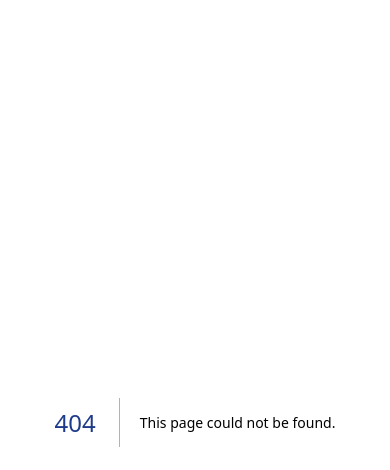
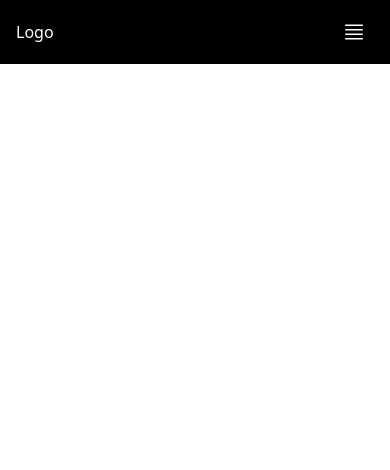
Before and after one commit to Abdul-Rahimm/online-business-platform-Saas---NextJs, a Next.js app in the folder admin/: page /misc/Navbar in a window 390 px wide. Before the commit this address had no page. Shown: the top 470 px of the page. Built offline with nearby package versions, Linux system fonts and the light colour scheme.

Commit message:
created an example responsive menu in misc/navbar

```diff
--- /dev/null
+++ b/admin/components/extras/Button.js
@@ -0,0 +1,11 @@
+import React from 'react'
+
+const Button = () => {
+  return (
+    <button>
+        Contact Us
+    </button>>
+  )
+}
+
+export default Button
--- /dev/null
+++ b/admin/pages/misc/Navbar.js
@@ -0,0 +1,96 @@
+import React, { useState } from "react";
+
+const Navbar = () => {
+  const items = ["Home", "About", "Services", "Contact"];
+  const subItems = [
+    "Artificial Intelliegence",
+    "solutions and services",
+    "hasan zahid",
+    "abdul rahim",
+  ];
+  const [isClick, setIsClick] = useState(false);
+
+  function mapItems() {
+    return items.map((item, index) => (
+      <a
+        href="/"
+        className="text-white block p-2 hover:bg-white hover:text-black rounded-lg"
+      >
+        {item}
+      </a>
+    ));
+  }
+
+  return (
+    <>
+      <nav className="bg-black">
+        <div className="max-w-7xl mx-auto px-4 sm:px-6 lg:px-8 ">
+          <div className="flex items-center justify-between h-16 ">
+            <div className="flex items-center ">
+              {/* logo div */}
+              <div className="flex-shrink-0 ">
+                <a href="/" className="text-white">
+                  Logo
+                </a>
+              </div>
+            </div>
+
+            {/* array items being mapped */}
+            <div className="hidden md:block">
+              <div className="ml-4 flex items-center space-x-4">
+                {mapItems()}
+              </div>
+            </div>
+            <div className="md:hidden flex items-center ">
+              <button
+                className="inline-flex items-center justify-center p-2 rounded-md text-white hover:text-black
+                                    focus:outline-none focus:ring-2 focus:ring-inset focus:ring-white    "
+                onClick={() => setIsClick(!isClick)}
+              >
+                {!isClick ? (
+                  <svg
+                    xmlns="http://www.w3.org/2000/svg"
+                    fill="none"
+                    viewBox="0 0 24 24"
+                    stroke-width="1.5"
+                    stroke="currentColor"
+                    class="size-6"
+                  >
+                    <path
+                      stroke-linecap="round"
+                      stroke-linejoin="round"
+                      d="M3.75 5.25h16.5m-16.5 4.5h16.5m-16.5 4.5h16.5m-16.5 4.5h16.5"
+                    />
+                  </svg>
+                ) : (
+                  <svg
+                    xmlns="http://www.w3.org/2000/svg"
+                    fill="none"
+                    viewBox="0 0 24 24"
+                    stroke-width="1.5"
+                    stroke="currentColor"
+                    class="size-6"
+                  >
+                    <path
+                      stroke-linecap="round"
+                      stroke-linejoin="round"
+                      d="M6 18 18 6M6 6l12 12"
+                    />
+                  </svg>
+                )}
+              </button>
+            </div>
+          </div>
+        </div>
+
+        {isClick && (
+          <div className="md:hidden bg-red-300">
+            <div className="px-2 pt-2 pb-3 space-y-1 sm:px-3">{mapItems()}</div>
+          </div>
+        )}
+      </nav>
+    </>
+  );
+};
+
+export default Navbar;
```
